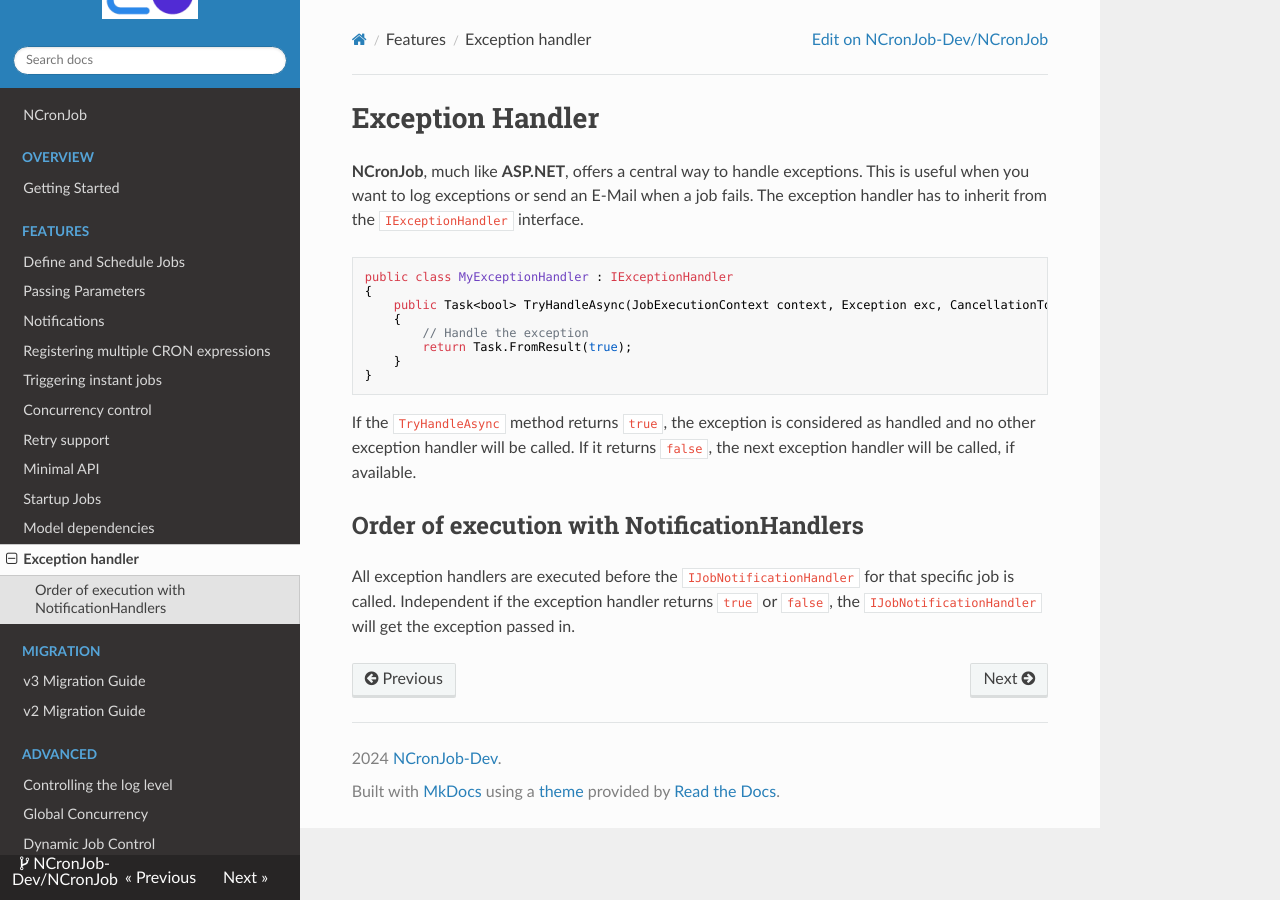
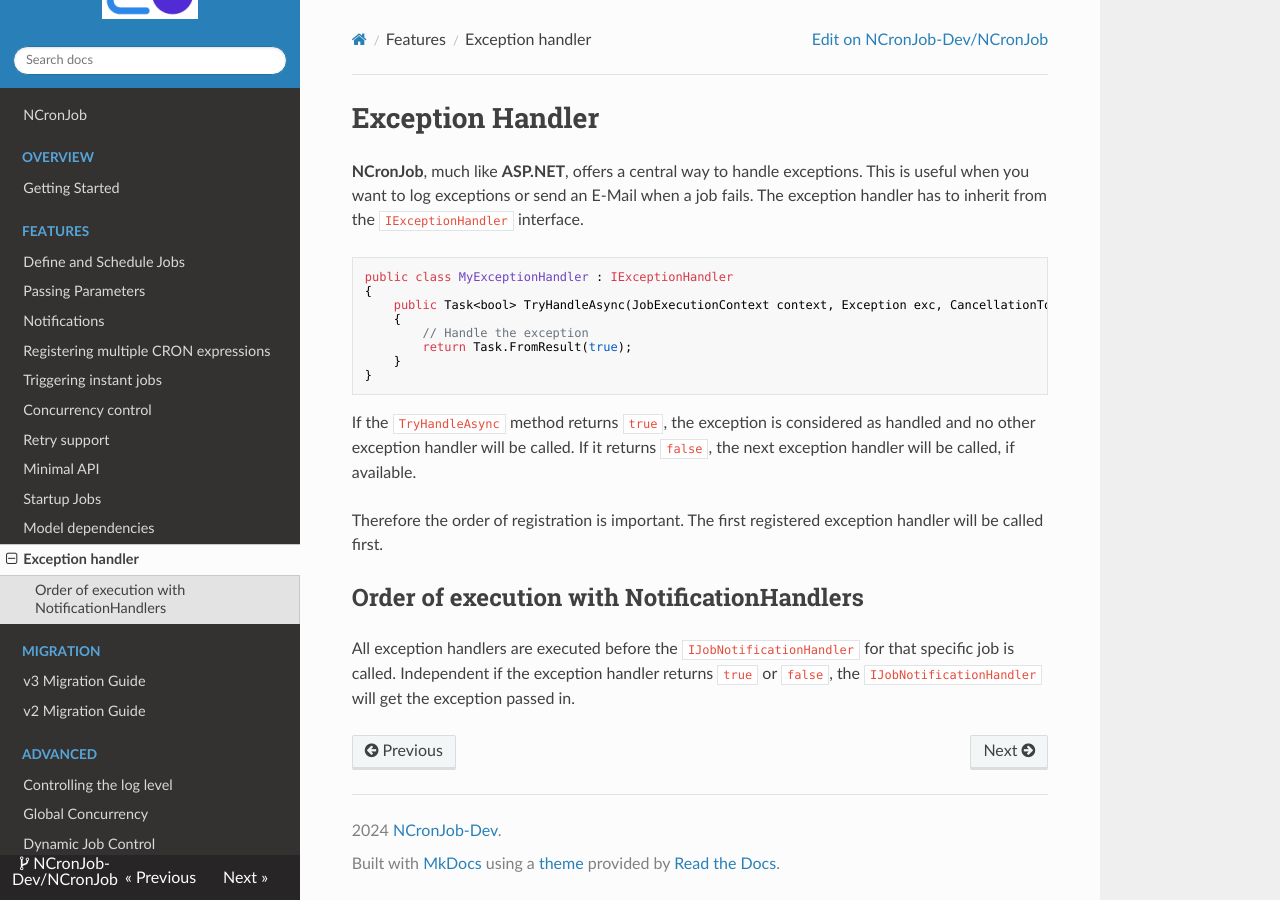
Before and after one commit to NCronJob-Dev/NCronJob, an MkDocs documentation site: the page built from docs/features/exception-handler.md, in a window 1280 px wide. Built offline with MkDocs 1.6.1, drawn with Linux system fonts in a browser that asks for light colours; nearby versions of some CDN libraries.

Commit message:
docs: Amend order

```diff
--- a/docs/features/exception-handler.md
+++ b/docs/features/exception-handler.md
@@ -15,5 +15,7 @@
 
 If the `TryHandleAsync` method returns `true`, the exception is considered as handled and no other exception handler will be called. If it returns `false`, the next exception handler will be called, if available.
 
+Therefore the order of registration is important. The first registered exception handler will be called first.
+
 ## Order of execution with NotificationHandlers
 All exception handlers are executed before the `IJobNotificationHandler` for that specific job is called. Independent if the exception handler returns `true` or `false`, the `IJobNotificationHandler` will get the exception passed in.
```
